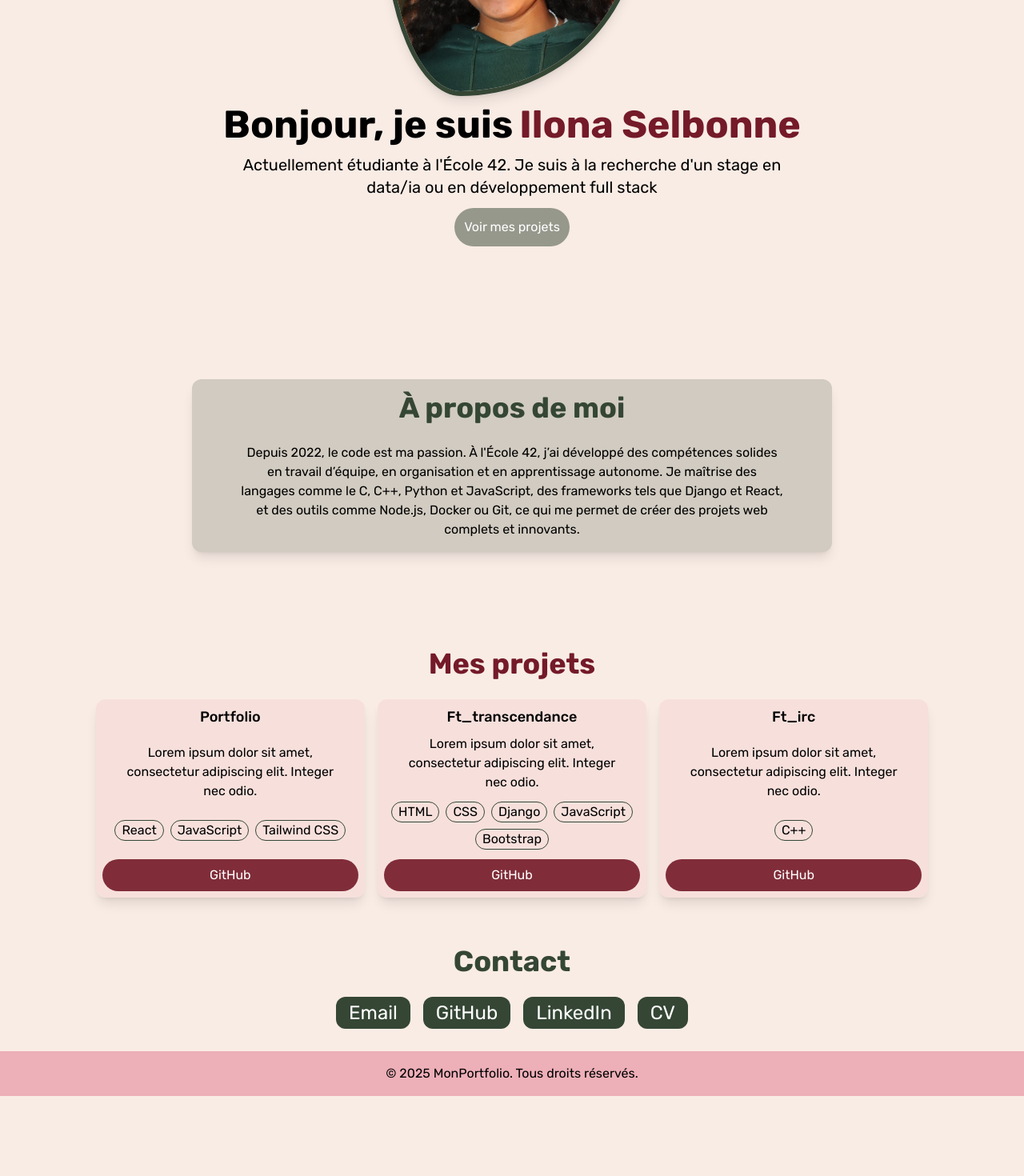
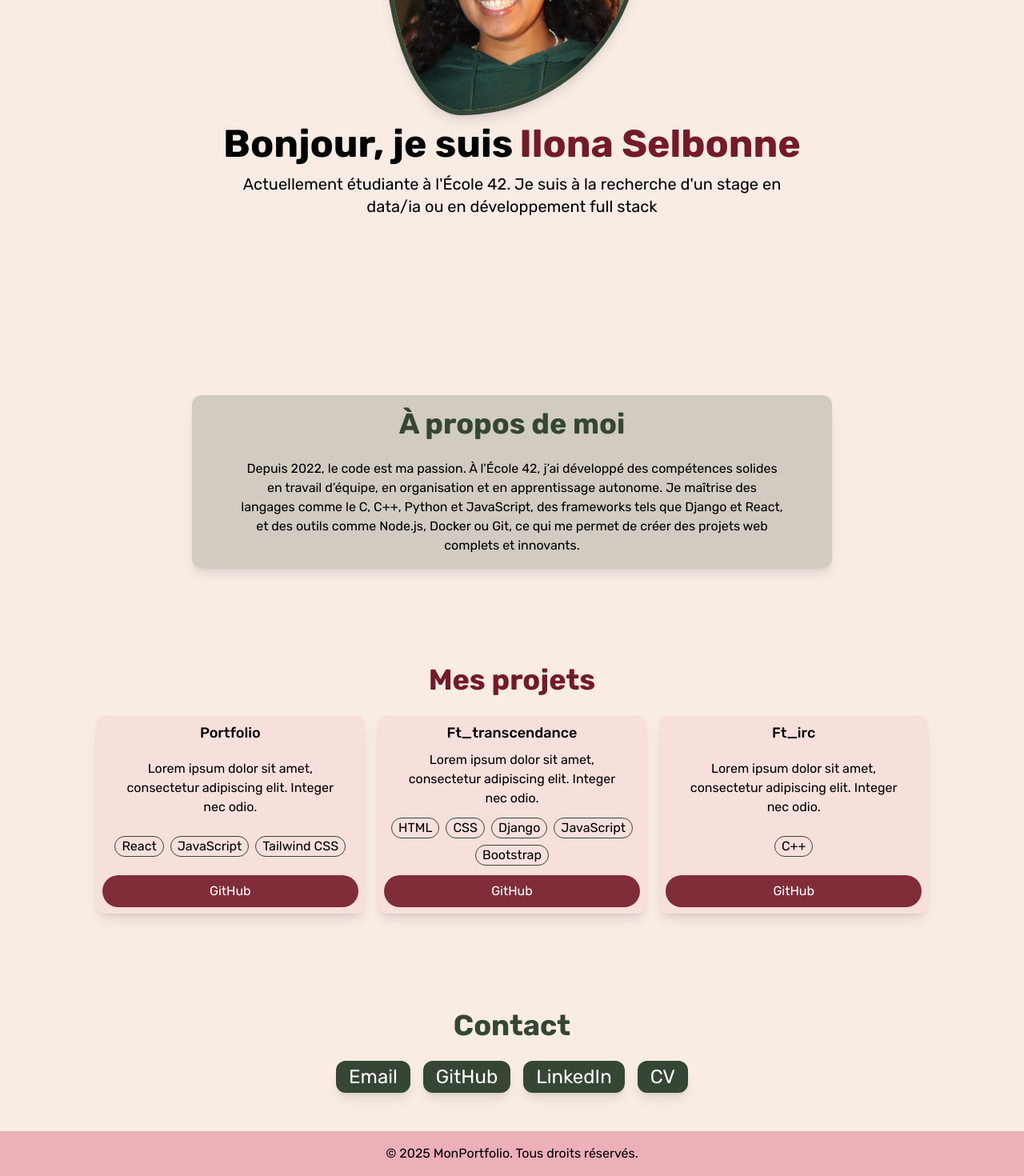
Before and after one commit to slbilona/Portfolio, a React (Vite) app in the folder front/: page / in a window 1280 px wide. Shown: the part 346-1816 px from the top of the page at 80% size. Before the commit the page ends 1716 px from the top, so only its background shows below. Built offline with nearby package versions, Linux system fonts and the light colour scheme.

Commit message:
update contact

```diff
--- /dev/null
+++ b/front/components/BoutonAccueil.jsx
@@ -0,0 +1,7 @@
+function BoutonAccueil({contenu, to}) {
+    return (
+        <a className="bg-trois/60 p-3 rounded-full text-white hover:bg-trois/70 transition duration-150 mx-1 shadow-lg" href={to}>{contenu}</a>
+    )
+}
+
+export default BoutonAccueil
--- a/front/components/listContactElement.jsx
+++ b/front/components/listContactElement.jsx
@@ -1,6 +1,6 @@
 function ListContactElement({element}) {
     return (
-        <li className="px-4 py-1 text-2xl text-white hover:bg-quatre transition duration-150 bg-trois rounded-xl mx-2 mb-2">
+        <li className="px-2 md:px-4 py-1 text-2xl text-white hover:bg-quatre transition duration-150 bg-trois rounded-xl mx-2 mb-2 shadow-lg">
             <a href={element.lien} target="_blank" className="">{element.text}</a>
         </li>
     )
--- a/front/pages/APropos.jsx
+++ b/front/pages/APropos.jsx
@@ -2,7 +2,7 @@ import TitreH2 from "../components/TitreH2"
 
 function APropos() {
     return (
-        <div id="APropos" className="flex flex-col justify-center text-center items-center pt-10 md:pt-5 px-5 md:px-0 pb-5 md:pb-15">
+        <div id="APropos" className="flex flex-col justify-center text-center items-center md:pt-10 px-5 md:px-0 pb-5 md:pb-15">
             <div className="bg-trois/20 rounded-xl px-8 md:px-15 py-4 my-2 md:my-0 md:mx-2 shadow-lg text-center">
                 <TitreH2 titre="À propos de moi" couleur="var(--color-trois)"/>
                 <p className="max-w-170 ">
--- a/front/pages/Accueil.jsx
+++ b/front/pages/Accueil.jsx
@@ -1,4 +1,5 @@
 import photo1 from '../img/thumbnail_IMG_8407.jpg'
+import BoutonAccueil from '../components/BoutonAccueil'
 
 function Accueil() {
     return (
@@ -11,7 +12,10 @@ function Accueil() {
             <p className="text-xl md:text-1xl max-w-170 my-3">
                 Actuellement étudiante à l'École 42. Je suis à la recherche d'un stage en data/ia ou en développement full stack
             </p>
-            <a className="bg-trois/50 p-3 rounded-full text-white hover:bg-trois/60 transition duration-150" href="#Projets">Voir mes projets</a>
+            <div className="flex flex-row justify-between sm:hidden">
+                <BoutonAccueil contenu="Voir mes projets" to="#Projets"/>
+                <BoutonAccueil contenu="Me contacter" to="#Contact"/>
+            </div>
         </div>
     )
 }
--- a/front/pages/Contact.jsx
+++ b/front/pages/Contact.jsx
@@ -9,9 +9,9 @@ function Contact() {
         {id:4, text:"CV", lien:""},
     ]
     return (
-        <div id="Contact" className="flex flex-col justify-center items-center">
+        <div id="Contact" className="flex flex-col justify-center items-center md:mt-15 mb-10">
             <TitreH2 titre="Contact"  couleur="var(--color-trois)" />
-            <ul className="flex flex-row mb-5">
+            <ul className="flex flex-row flex-wrap">
                 {ListContact.map((element) => (
                     <ListContactElement element={element} key={element.id}/>
                 ))}
--- a/front/pages/Projets.jsx
+++ b/front/pages/Projets.jsx
@@ -9,7 +9,7 @@ function Projets() {
     ]
 
     return (
-        <div id="Projets" className="py-15 px-15 flex flex-col justify-center items-center">
+        <div id="Projets" className="p-15 flex flex-col justify-center items-center">
             <TitreH2 titre="Mes projets" couleur="var(--color-quatre)"/>
             <div className="flex flex-col md:flex-row">
                 {projets.map((projet) => (
```
